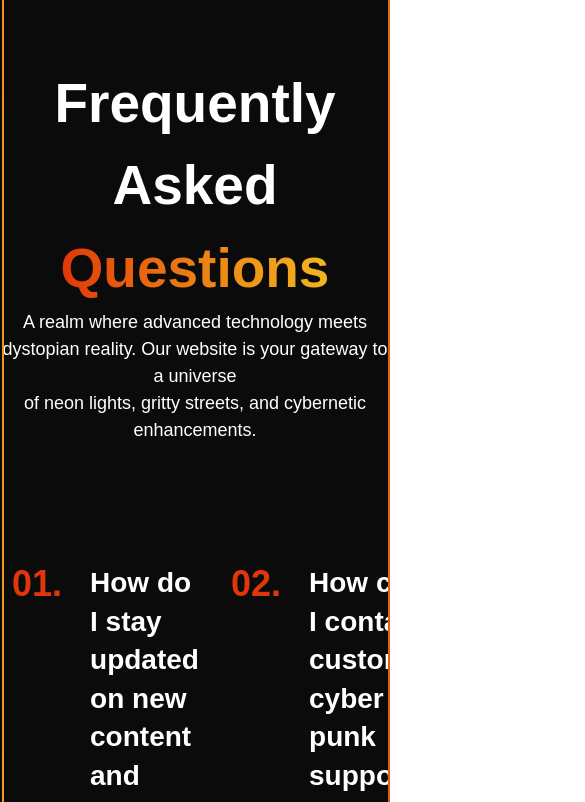
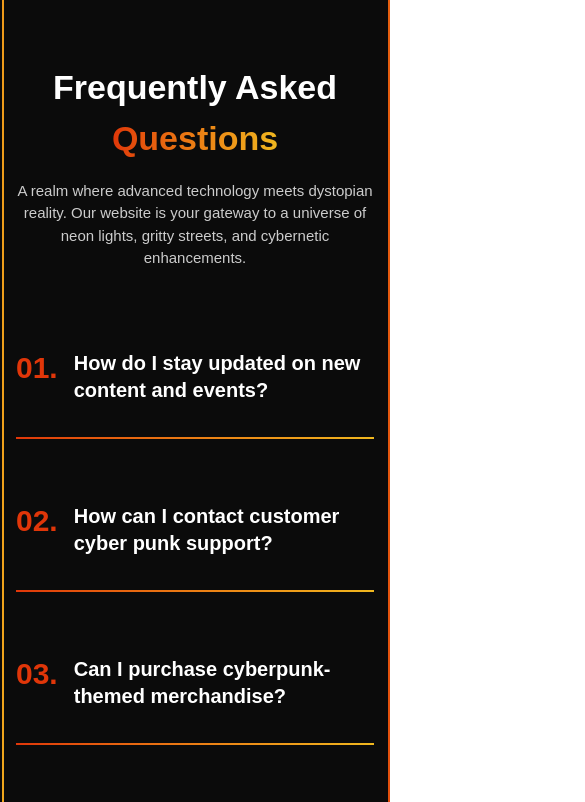
Before and after one commit to Mostofa-zaman/Cyber-Punk, a Next.js app: page / in a window 390 px wide. Shown: the part 5525-6327 px from the top of the page, 585 px wide, since content can reach past the window. Built offline with nearby package versions, Linux system fonts and the light colour scheme.

Commit message:
feat(faq): implement responsive FAQ accordion section
- Added FAQ accordion functionality with toggle state
- Implemented smooth open/close animation
- Made layout fully responsive for all devices
- Improved typography and spacing

```diff
--- a/components/FAQ.jsx
+++ b/components/FAQ.jsx
@@ -1,67 +1,97 @@
-import React from 'react'
+"use client";
+import React, { useState } from "react";
 
 const FAQ = () => {
+  const [activeIndex, setActiveIndex] = useState(null);
+
+  const toggleFAQ = (index) => {
+    setActiveIndex(activeIndex === index ? null : index);
+  };
+
   const faqs = [
     {
       number: "01.",
       title: "How do I stay updated on new content and events?",
-      desc: "A realm where advanced technology meets dystopian reality. Our website is your gateway....",
+      desc: "A realm where advanced technology meets dystopian reality. Our website is your gateway to a universe of neon lights, gritty streets, and cybernetic enhancements.",
     },
     {
       number: "02.",
       title: "How can I contact customer cyber punk support?",
-      desc: "A realm where advanced technology meets dystopian reality. Our website is your gateway....",
+      desc: "A realm where advanced technology meets dystopian reality. Our website is your gateway to a universe of neon lights, gritty streets, and cybernetic enhancements.",
     },
     {
       number: "03.",
       title: "Can I purchase cyberpunk-themed merchandise?",
-      desc: "A realm where advanced technology meets dystopian reality. Our website is your gateway....",
+      desc: "A realm where advanced technology meets dystopian reality. Our website is your gateway to a universe of neon lights, gritty streets, and cybernetic enhancements.",
     },
     {
       number: "04.",
-      title: "Are there any rules or guidelines for participating in the community?",
-      desc: "A realm where advanced technology meets dystopian reality. Our website is your gateway....",
+      title:
+        "Are there any rules or guidelines for participating in the community?",
+      desc: "A realm where advanced technology meets dystopian reality. Our website is your gateway to a universe of neon lights, gritty streets, and cybernetic enhancements.",
     },
   ];
+
   return (
-   <section className='bg-[#0B0B0B]  text-white  pb-[100px]'>
+    <section className="bg-[#0B0B0B] text-white pb-[100px]">
 
-        <div className="max-w-[1320px] mx-auto pb-30">
-            <div className=" text-center">
-                <h2 className='text-[55px] font-bold max-w-[700px] mx-auto'>Frequently Asked <span className='bg-gradient-to-r from-[#E03609] to-[#F0B71F] bg-clip-text text-transparent'> Questions</span></h2>
-                <p className='text-[18px] font-medium'>A realm where advanced technology meets dystopian reality. Our website is your gateway to a universe <br /> of neon lights, gritty streets, and cybernetic enhancements. </p>
+      {/* heading */}
+      <div className="max-w-[1320px] mx-auto pb-20 px-4 text-center">
+        <h2 className="text-[34px] md:text-[45px] lg:text-[55px] font-bold max-w-[700px] mx-auto">
+          Frequently Asked{" "}
+          <span className="bg-gradient-to-r from-[#E03609] to-[#F0B71F] bg-clip-text text-transparent">
+            Questions
+          </span>
+        </h2>
+
+        <p className="text-[15px] md:text-[18px] font-medium mt-4 text-[#cccccc] max-w-[700px] mx-auto">
+          A realm where advanced technology meets dystopian reality. Our website is your gateway to a universe of neon lights, gritty streets, and cybernetic enhancements.
+        </p>
       </div>
-        </div>
-    <div className="max-w-[1320px] mx-auto grid grid-cols-2 gap-y-20 gap-x-12">
 
+      {/* faq grid */}
+      <div className="max-w-[1320px] mx-auto px-4 grid md:grid-cols-2 gap-y-16 gap-x-12">
 
-        {faqs.map((faq, i) => (
+        {faqs.map((faq, i) => {
+          const isOpen = activeIndex === i;
+
+          return (
             <div key={i} className="space-y-4">
 
-            {/* NUMBER + BOX */}
-            <div className="flex gap-4">
-              <div className=" px-3  text-[#E03609] font-bold text-4xl">
+              {/* question */}
+              <div
+                onClick={() => toggleFAQ(i)}
+                className="flex gap-4 cursor-pointer"
+              >
+                <div className="text-[#E03609] font-bold text-3xl md:text-4xl">
                   {faq.number}
                 </div>
 
-              <h3 className="text-[28px]  font-semibold leading-snug max-w-[550px]">
+                <h3 className="text-[20px] md:text-[24px] lg:text-[28px] font-semibold leading-snug max-w-[550px]">
                   {faq.title}
                 </h3>
               </div>
 
-            {/* DESCRIPTION */}
-            <p className="text-[#cccccc] pl-22 text-[15px] max-w-[450px]">
+              {/* answer */}
+              <div
+                className={`overflow-hidden transition-all duration-500 ${
+                  isOpen ? "max-h-[200px]" : "max-h-0"
+                }`}
+              >
+                <p className="text-[#cccccc] md:pl-20 text-[14px] md:text-[15px] max-w-[450px] pb-2">
                   {faq.desc}
                 </p>
+              </div>
 
-            {/* GRADIENT LINE */}
-            <div className="h-[2px] w-[520px] ml-22  bg-gradient-to-r from-[#E03609] to-[#F0B71F]"></div>
-          </div>
-        ))}
+              {/* gradient line */}
+              <div className="h-[2px] w-full md:max-w-[520px] md:ml-20 bg-gradient-to-r from-[#E03609] to-[#F0B71F]"></div>
 
             </div>
+          );
+        })}
+      </div>
     </section>
-  )
-}
+  );
+};
 
-export default FAQ
+export default FAQ;
```
Lines whose indentation alone changed are shown as unchanged.
